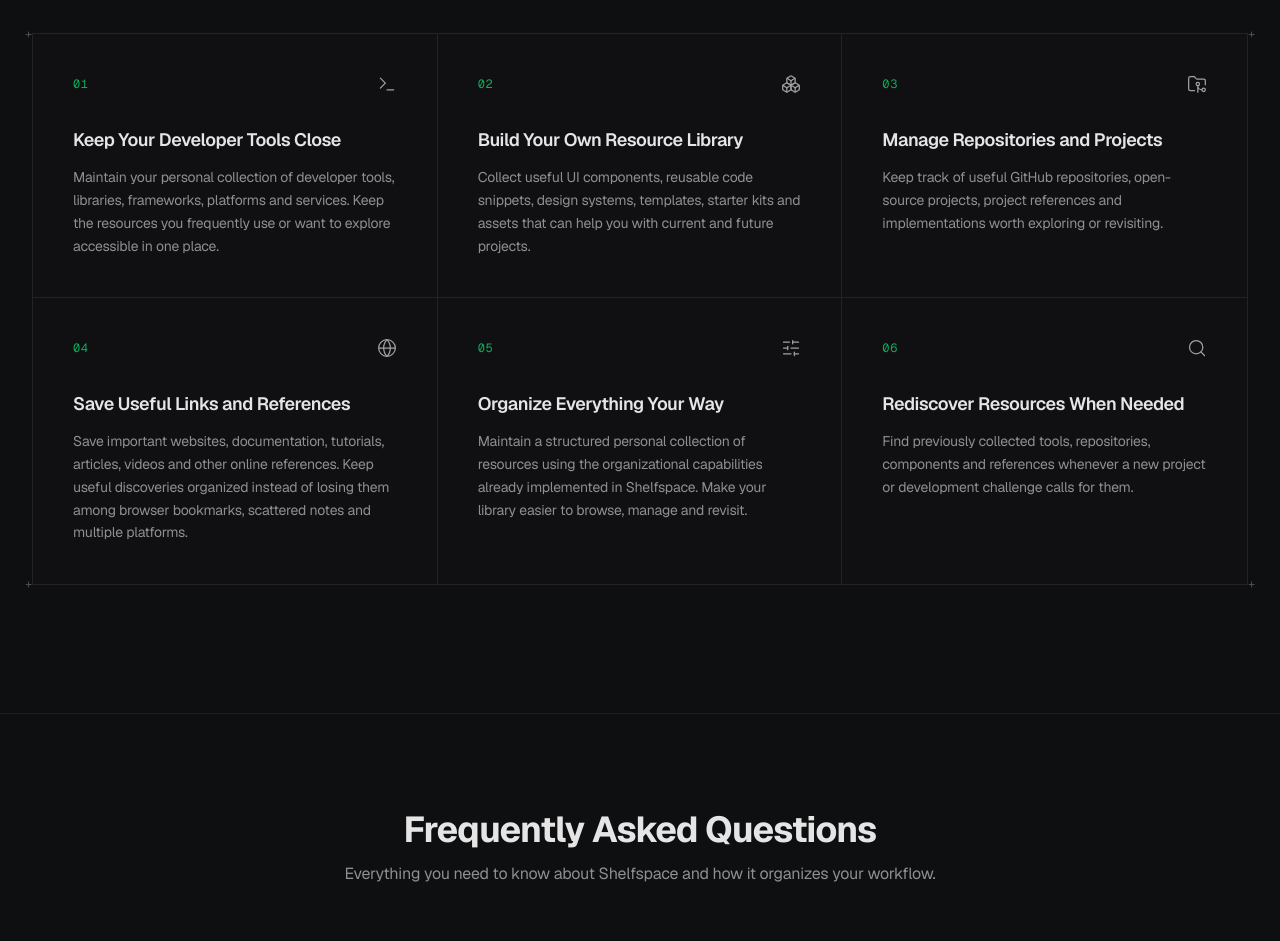
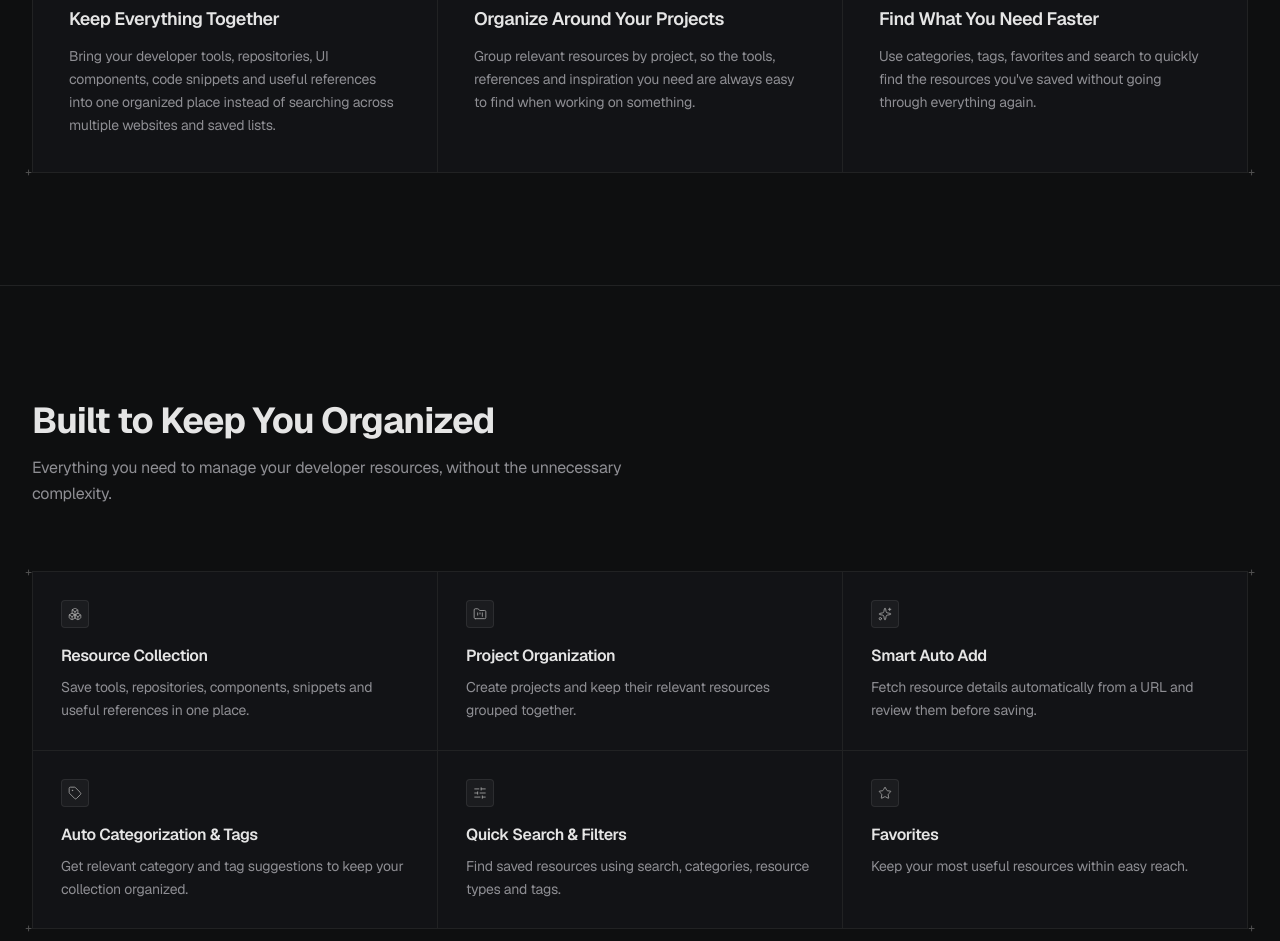
Before and after one commit to saurabhhdev/shelfSpace, a React (Vite) app in the folder frontend/: page / in a window 1280 px wide. Shown: the part 880-1821 px from the top of the page. Built offline with nearby package versions, Linux system fonts and the light colour scheme; no server answers.

Commit message:
feat(landing): redesign What You Can Do and Features sections with clean editorial grids

```diff
--- a/frontend/src/components/landing/OssiumFeatures.tsx
+++ b/frontend/src/components/landing/OssiumFeatures.tsx
@@ -1,135 +1,130 @@
 import React from 'react';
 import {
-  Terminal,
+  Layers,
+  FolderKanban,
+  Search,
   Boxes,
-  FolderGit2,
-  Globe,
+  Sparkles,
+  Tag,
   SlidersHorizontal,
-  Search
+  Star,
 } from 'lucide-react';
 
 export const OssiumFeatures: React.FC = () => {
-  const capabilities = [
+  // 1. What You Can Do — Three Core Benefit Blocks
+  const benefits = [
     {
       number: '01',
-      title: 'Keep Your Developer Tools Close',
+      title: 'Keep Everything Together',
       description:
-        'Maintain your personal collection of developer tools, libraries, frameworks, platforms and services. Keep the resources you frequently use or want to explore accessible in one place.',
-      icon: Terminal,
+        'Bring your developer tools, repositories, UI components, code snippets and useful references into one organized place instead of searching across multiple websites and saved lists.',
+      icon: Layers,
     },
     {
       number: '02',
-      title: 'Build Your Own Resource Library',
+      title: 'Organize Around Your Projects',
       description:
-        'Collect useful UI components, reusable code snippets, design systems, templates, starter kits and assets that can help you with current and future projects.',
-      icon: Boxes,
+        'Group relevant resources by project, so the tools, references and inspiration you need are always easy to find when working on something.',
+      icon: FolderKanban,
     },
     {
       number: '03',
-      title: 'Manage Repositories and Projects',
+      title: 'Find What You Need Faster',
       description:
-        'Keep track of useful GitHub repositories, open-source projects, project references and implementations worth exploring or revisiting.',
-      icon: FolderGit2,
-    },
-    {
-      number: '04',
-      title: 'Save Useful Links and References',
-      description:
-        'Save important websites, documentation, tutorials, articles, videos and other online references. Keep useful discoveries organized instead of losing them among browser bookmarks, scattered notes and multiple platforms.',
-      icon: Globe,
-    },
-    {
-      number: '05',
-      title: 'Organize Everything Your Way',
-      description:
-        'Maintain a structured personal collection of resources using the organizational capabilities already implemented in Shelfspace. Make your library easier to browse, manage and revisit.',
-      icon: SlidersHorizontal,
-    },
-    {
-      number: '06',
-      title: 'Rediscover Resources When Needed',
-      description:
-        'Find previously collected tools, repositories, components and references whenever a new project or development challenge calls for them.',
+        "Use categories, tags, favorites and search to quickly find the resources you've saved without going through everything again.",
       icon: Search,
     },
   ];
 
+  // 2. Small Features Section — Six Compact Items
+  const features = [
+    {
+      title: 'Resource Collection',
+      description:
+        'Save tools, repositories, components, snippets and useful references in one place.',
+      icon: Boxes,
+    },
+    {
+      title: 'Project Organization',
+      description:
+        'Create projects and keep their relevant resources grouped together.',
+      icon: FolderKanban,
+    },
+    {
+      title: 'Smart Auto Add',
+      description:
+        'Fetch resource details automatically from a URL and review them before saving.',
+      icon: Sparkles,
+    },
+    {
+      title: 'Auto Categorization & Tags',
+      description:
+        'Get relevant category and tag suggestions to keep your collection organized.',
+      icon: Tag,
+    },
+    {
+      title: 'Quick Search & Filters',
+      description:
+        'Find saved resources using search, categories, resource types and tags.',
+      icon: SlidersHorizontal,
+    },
+    {
+      title: 'Favorites',
+      description:
+        'Keep your most useful resources within easy reach.',
+      icon: Star,
+    },
+  ];
+
   return (
-    <section id="features" className="py-24 sm:py-32 bg-transparent border-t border-white/[0.08] relative">
+    <div id="features" className="relative bg-transparent">
+      {/* =========================================================================
+          SECTION 1: WHAT YOU CAN DO
+          Explains practical benefits communicating why Shelfspace is useful
+         ========================================================================= */}
+      <section className="py-20 sm:py-28 border-t border-white/[0.08] relative">
         <div className="max-w-7xl mx-auto px-4 sm:px-6 lg:px-8">
-        {/* Section Heading & Introduction */}
-        <div className="max-w-3xl mb-16 sm:mb-20">
-          <h2 className="text-3xl sm:text-4xl lg:text-5xl font-bold tracking-tight text-[#E5E5E5] leading-tight">
-            What You Can Do With Shelfspace
+          {/* Section Header */}
+          <div className="max-w-2xl mb-12 sm:mb-16">
+            <h2 className="text-2xl sm:text-3xl lg:text-4xl font-bold tracking-tight text-[#E5E5E5] leading-tight">
+              What You Can Do
             </h2>
-
-          <p className="mt-4 text-lg sm:text-xl font-medium text-[#E5E5E5]/90">
-            Everything you need for your next build, in one place.
-          </p>
-
             <p className="mt-3 text-sm sm:text-base text-[#8E8E93] leading-relaxed">
-            Shelfspace is your personal workspace for collecting, organizing and managing the tools, repositories, components and resources you find useful throughout your development journey.
+              Keep the things you find useful close to the things you build.
             </p>
           </div>
 
-        {/* 6 Core Capabilities Editorial Grid */}
-        <div className="relative border border-white/[0.08] bg-[#121316]/50">
+          {/* 3 Clean Content Blocks in Established Rectangular Grid Frame */}
+          <div className="relative border border-white/[0.08]">
             {/* Subtle corner crosshair accents */}
             <span className="absolute -top-2 -left-2 text-neutral-600 font-mono text-xs select-none">+</span>
             <span className="absolute -top-2 -right-2 text-neutral-600 font-mono text-xs select-none">+</span>
             <span className="absolute -bottom-2 -left-2 text-neutral-600 font-mono text-xs select-none">+</span>
             <span className="absolute -bottom-2 -right-2 text-neutral-600 font-mono text-xs select-none">+</span>
 
-          <div className="grid grid-cols-1 md:grid-cols-2 lg:grid-cols-3 divide-y md:divide-y-0 md:divide-x lg:divide-x divide-white/[0.08]">
-            {capabilities.slice(0, 3).map((item) => {
+            <div className="grid grid-cols-1 md:grid-cols-3 gap-px bg-white/[0.08]">
+              {benefits.map((item) => {
                 const Icon = item.icon;
                 return (
                   <div
                     key={item.number}
-                  className="p-8 sm:p-10 flex flex-col justify-between hover:bg-white/[0.02] transition-colors"
+                    className="bg-[#121316] p-7 sm:p-9 flex flex-col justify-between hover:bg-[#15161a] transition-colors group"
                   >
                     <div>
-                    <div className="flex items-center justify-between mb-8">
-                      <span className="font-mono text-xs text-[#09AE5B] tracking-wider">
+                      <div className="flex items-center justify-between mb-6">
+                        <span className="font-mono text-xs text-[#09AE5B] tracking-wider font-medium">
                           {item.number}
                         </span>
-                      <Icon className="w-5 h-5 text-neutral-400 stroke-[1.5]" />
+                        <div className="w-7 h-7 rounded bg-white/[0.04] border border-white/[0.08] flex items-center justify-center text-neutral-400 group-hover:text-white transition-colors">
+                          <Icon className="w-3.5 h-3.5 stroke-[1.5]" />
+                        </div>
                       </div>
 
-                    <h3 className="text-lg font-semibold text-[#E5E5E5] tracking-tight">
+                      <h3 className="text-base sm:text-lg font-semibold text-[#E5E5E5] tracking-tight">
                         {item.title}
                       </h3>
 
-                    <p className="mt-3 text-sm text-[#8E8E93] leading-relaxed">
-                      {item.description}
-                    </p>
-                  </div>
-                </div>
-              );
-            })}
-          </div>
-
-          <div className="border-t border-white/[0.08] grid grid-cols-1 md:grid-cols-2 lg:grid-cols-3 divide-y md:divide-y-0 md:divide-x lg:divide-x divide-white/[0.08]">
-            {capabilities.slice(3, 6).map((item) => {
-              const Icon = item.icon;
-              return (
-                <div
-                  key={item.number}
-                  className="p-8 sm:p-10 flex flex-col justify-between hover:bg-white/[0.02] transition-colors"
-                >
-                  <div>
-                    <div className="flex items-center justify-between mb-8">
-                      <span className="font-mono text-xs text-[#09AE5B] tracking-wider">
-                        {item.number}
-                      </span>
-                      <Icon className="w-5 h-5 text-neutral-400 stroke-[1.5]" />
-                    </div>
-
-                    <h3 className="text-lg font-semibold text-[#E5E5E5] tracking-tight">
-                      {item.title}
-                    </h3>
-
-                    <p className="mt-3 text-sm text-[#8E8E93] leading-relaxed">
+                      <p className="mt-3 text-xs sm:text-sm text-[#8E8E93] leading-relaxed">
                         {item.description}
                       </p>
                     </div>
@@ -140,5 +135,57 @@ export const OssiumFeatures: React.FC = () => {
           </div>
         </div>
       </section>
+
+      {/* =========================================================================
+          SECTION 2: SMALL FEATURES SECTION
+          Placed immediately below, compact and explaining what the app offers
+         ========================================================================= */}
+      <section className="py-20 sm:py-28 border-t border-white/[0.08] relative">
+        <div className="max-w-7xl mx-auto px-4 sm:px-6 lg:px-8">
+          {/* Section Header */}
+          <div className="max-w-2xl mb-12 sm:mb-16">
+            <h2 className="text-2xl sm:text-3xl lg:text-4xl font-bold tracking-tight text-[#E5E5E5] leading-tight">
+              Built to Keep You Organized
+            </h2>
+            <p className="mt-3 text-sm sm:text-base text-[#8E8E93] leading-relaxed">
+              Everything you need to manage your developer resources, without the unnecessary complexity.
+            </p>
+          </div>
+
+          {/* 6 Compact Feature Items in Clean Grid */}
+          <div className="relative border border-white/[0.08]">
+            {/* Subtle corner crosshair accents */}
+            <span className="absolute -top-2 -left-2 text-neutral-600 font-mono text-xs select-none">+</span>
+            <span className="absolute -top-2 -right-2 text-neutral-600 font-mono text-xs select-none">+</span>
+            <span className="absolute -bottom-2 -left-2 text-neutral-600 font-mono text-xs select-none">+</span>
+            <span className="absolute -bottom-2 -right-2 text-neutral-600 font-mono text-xs select-none">+</span>
+
+            <div className="grid grid-cols-1 sm:grid-cols-2 lg:grid-cols-3 gap-px bg-white/[0.08]">
+              {features.map((feature) => {
+                const Icon = feature.icon;
+                return (
+                  <div
+                    key={feature.title}
+                    className="bg-[#121316] p-6 sm:p-7 flex flex-col justify-start hover:bg-[#15161a] transition-colors group"
+                  >
+                    <div className="w-7 h-7 rounded bg-white/[0.04] border border-white/[0.08] flex items-center justify-center text-neutral-400 group-hover:text-white transition-colors mb-4">
+                      <Icon className="w-3.5 h-3.5 stroke-[1.5]" />
+                    </div>
+
+                    <h3 className="text-sm sm:text-base font-semibold text-[#E5E5E5] tracking-tight">
+                      {feature.title}
+                    </h3>
+
+                    <p className="mt-2 text-xs sm:text-sm text-[#8E8E93] leading-relaxed">
+                      {feature.description}
+                    </p>
+                  </div>
+                );
+              })}
+            </div>
+          </div>
+        </div>
+      </section>
+    </div>
   );
 };
```
Lines whose indentation alone changed are shown as unchanged.
